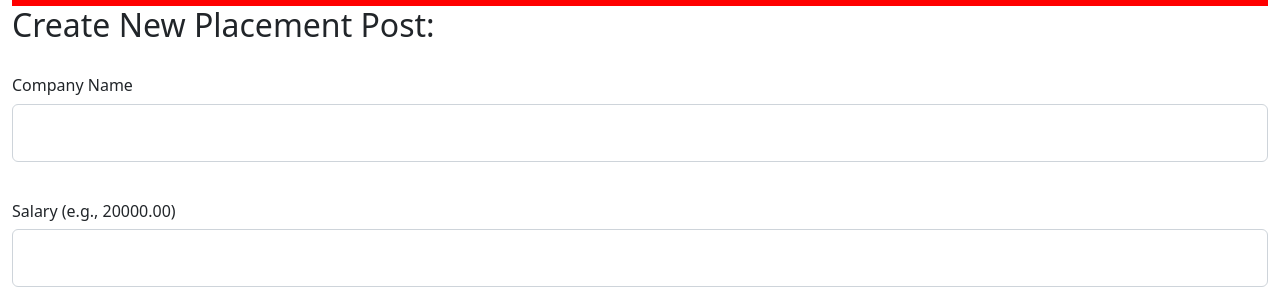
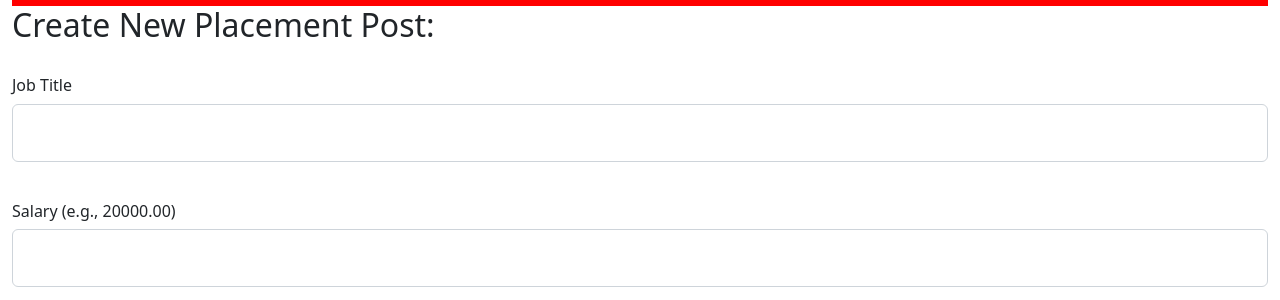
Before and after one commit to MrBlue237/BCS, a PHP site: page /Views/add_post.phtml in a window 1280 px wide. Shown: the part 56-356 px from the top of the page. Run offline with PHP 8.4, Linux system fonts and the light colour scheme; the template is opened without the code that fills it, so the values that code supplies are empty; some libraries are stand-ins or nearby versions.

Commit message:
databse update

```diff
--- a/BCS-MVC/Views/add_post.phtml
+++ b/BCS-MVC/Views/add_post.phtml
@@ -17,7 +17,7 @@
 
         <br>
         <div class="form-floating mb-3">
-            <h6>Company Name</h6>
+            <h6>Job Title</h6>
             <input type="text" class="form-control" id="floatingTitle" name="title" required
                    value="<?php echo htmlspecialchars($view->formData['title'] ?? ''); ?>">
         </div>
```
